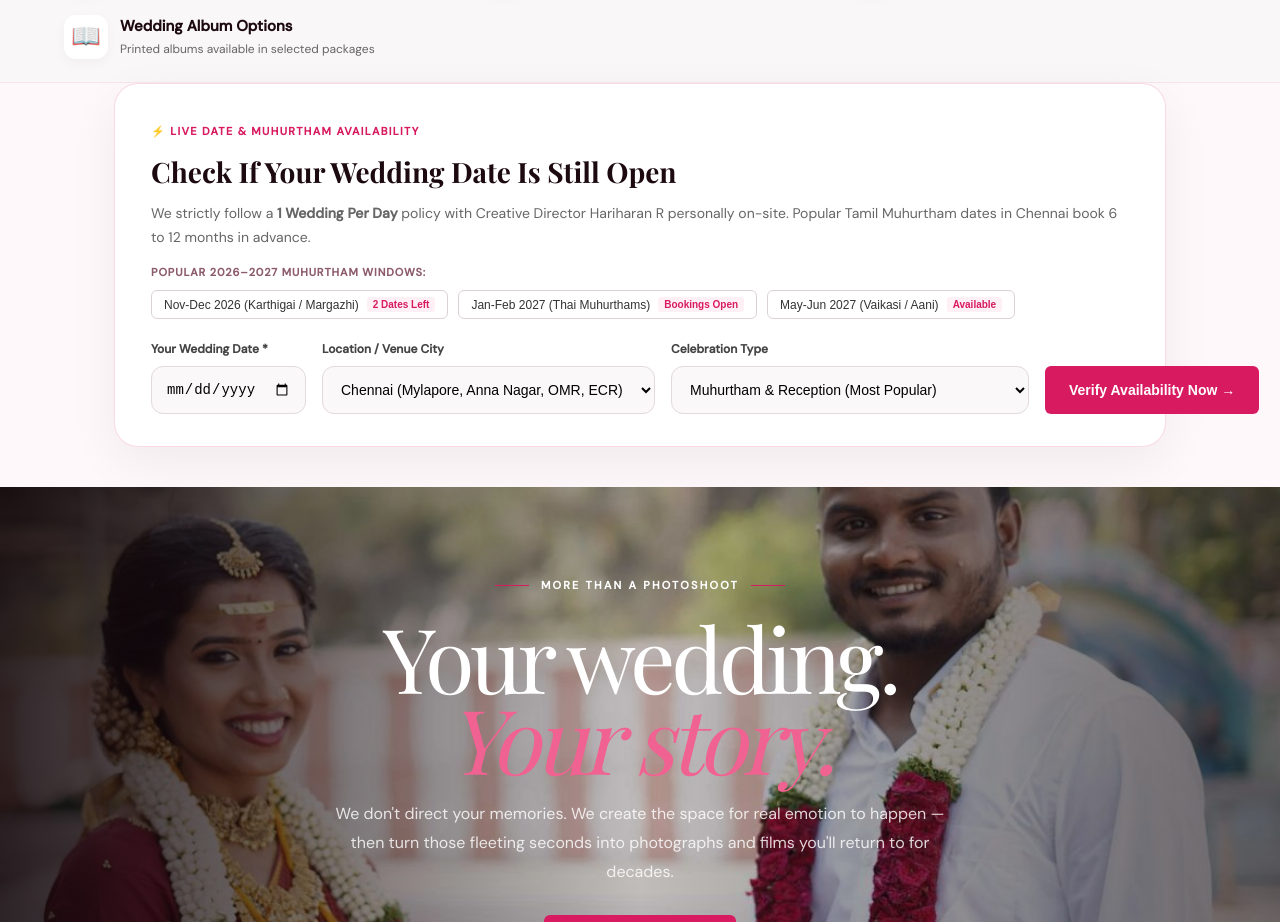
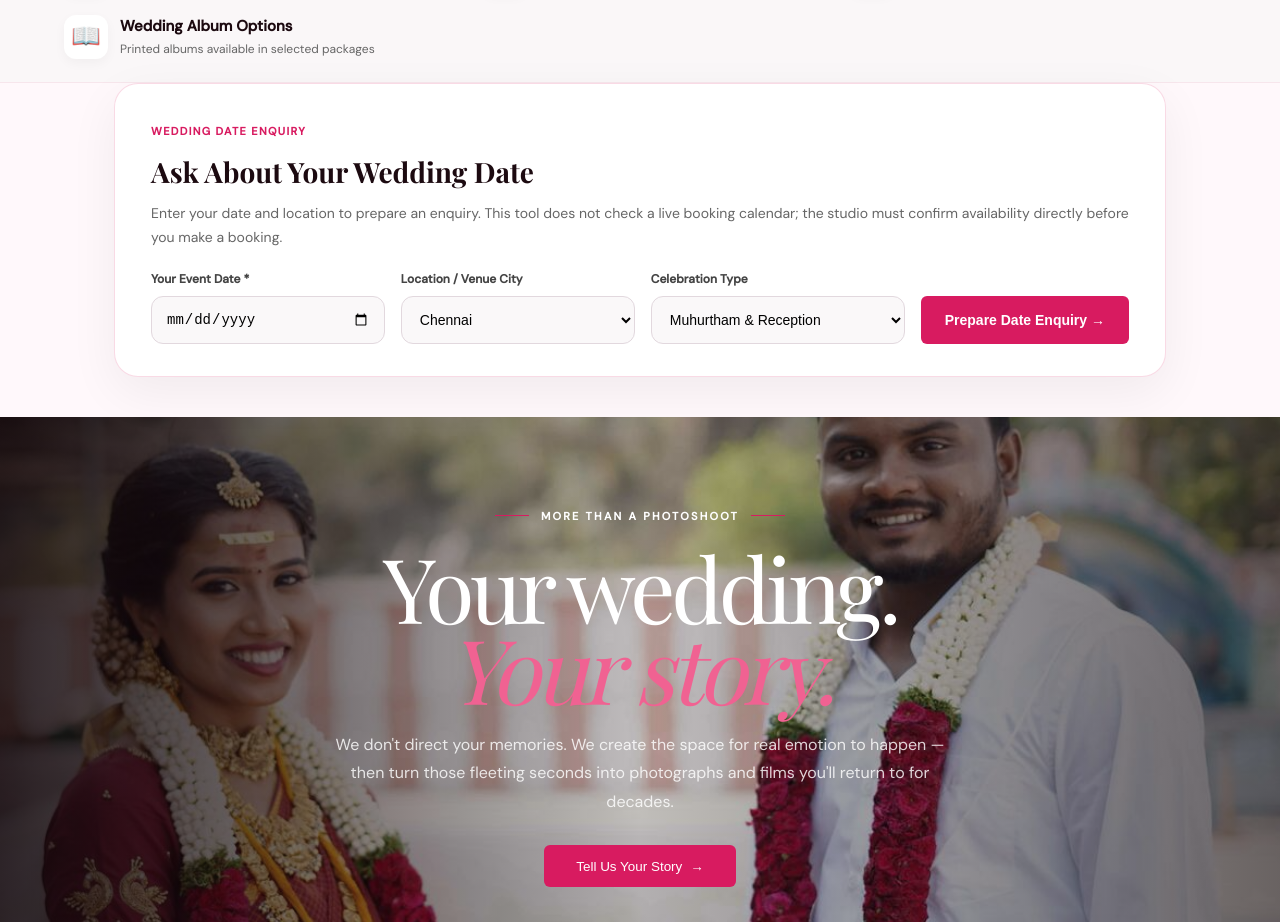
Before and after one commit to harishhs143hs-code/Image-Paradise-Photography, a React (Vite) app: page / in a window 1280 px wide. Shown: the part 1140-2062 px from the top of the page. Built offline with nearby package versions, Linux system fonts and the light colour scheme; a web font is replaced by a local one.

Commit message:
ux: make date checker an honest availability enquiry

```diff
--- a/src/components/DateCheckerWidget.tsx
+++ b/src/components/DateCheckerWidget.tsx
@@ -11,70 +11,44 @@ export const DateCheckerWidget: React.FC<DateCheckerWidgetProps> = ({ onCheckDat
   const [eventType, setEventType] = useState('Muhurtham & Reception');
   const [checked, setChecked] = useState(false);
 
-  const popularMuhurthams = [
-    { label: 'Nov-Dec 2026 (Karthigai / Margazhi)', val: '2026-11-20', status: '2 Dates Left' },
-    { label: 'Jan-Feb 2027 (Thai Muhurthams)', val: '2027-01-25', status: 'Bookings Open' },
-    { label: 'May-Jun 2027 (Vaikasi / Aani)', val: '2027-05-15', status: 'Available' }
-  ];
-
-  const handleSubmit = (e: React.FormEvent) => {
-    e.preventDefault();
+  const handleSubmit = (event: React.FormEvent) => {
+    event.preventDefault();
     if (!date) return;
+    onCheckDate(date, city, eventType);
     setChecked(true);
-    onCheckDate(date, city, eventType);
-  };
-
-  const selectAuspicious = (val: string) => {
-    setDate(val);
-    setChecked(true);
-    onCheckDate(val, city, eventType);
   };
 
   const whatsappText = encodeURIComponent(
-    `Vanakkam Image Paradise! Please verify availability for my wedding date.\nDate: ${date || 'Not decided yet'}\nLocation: ${city}\nCelebration: ${eventType}\nCreative Director: Hariharan R`
+    'Vanakkam Image Paradise Photography! Please confirm availability for my event.\n' +
+    'Date: ' + (date || 'Not decided yet') + '\n' +
+    'Location: ' + city + '\n' +
+    'Celebration: ' + eventType
   );
 
   return (
     <div className="date-checker-card">
       <div className="date-checker-header">
-        <div className="dc-badge">⚡ Live Date &amp; Muhurtham Availability</div>
-        <h3>Check If Your Wedding Date Is Still Open</h3>
+        <div className="dc-badge">Wedding Date Enquiry</div>
+        <h3>Ask About Your Wedding Date</h3>
         <p>
-          We strictly follow a <strong>1 Wedding Per Day</strong> policy with Creative Director Hariharan R personally on-site. Popular Tamil Muhurtham dates in Chennai book 6 to 12 months in advance.
+          Enter your date and location to prepare an enquiry. This tool does not check a live booking calendar;
+          the studio must confirm availability directly before you make a booking.
         </p>
-
-        {/* Quick Auspicious Months */}
-        <div className="dc-quick-muhurtham">
-          <span className="dc-qm-label">Popular 2026–2027 Muhurtham Windows:</span>
-          <div className="dc-qm-tags">
-            {popularMuhurthams.map((item, idx) => (
-              <button
-                key={idx}
-                type="button"
-                className="dc-qm-btn"
-                onClick={() => selectAuspicious(item.val)}
-              >
-                <span>{item.label}</span>
-                <span className="dc-qm-pill">{item.status}</span>
-              </button>
-            ))}
-          </div>
-        </div>
       </div>
 
       <form onSubmit={handleSubmit} className="date-checker-form">
         <div className="dc-field">
-          <label htmlFor="dc-date">Your Wedding Date *</label>
+          <label htmlFor="dc-date">Your Event Date *</label>
           <input
             id="dc-date"
             type="date"
             value={date}
-            onChange={(e) => {
-              setDate(e.target.value);
+            onChange={(event) => {
+              setDate(event.target.value);
               setChecked(false);
             }}
             required
-            aria-label="Wedding Date"
+            aria-label="Event date"
           />
         </div>
 
@@ -83,19 +57,19 @@ export const DateCheckerWidget: React.FC<DateCheckerWidgetProps> = ({ onCheckDat
           <select
             id="dc-city"
             value={city}
-            onChange={(e) => {
-              setCity(e.target.value);
+            onChange={(event) => {
+              setCity(event.target.value);
               setChecked(false);
             }}
           >
-            <option value="Chennai">Chennai (Mylapore, Anna Nagar, OMR, ECR)</option>
-            <option value="Veppampattu">Veppampattu (Local Studio Area)</option>
-            <option value="Tiruvallur">Tiruvallur District</option>
-            <option value="Avadi">Avadi / Poonamallee</option>
-            <option value="Ambattur">Ambattur / Mogappair</option>
-            <option value="Kanchipuram">Kanchipuram Temple Venues</option>
-            <option value="ECR / Beach Resort">ECR / Mahabalipuram Beach Resorts</option>
-            <option value="Destination Wedding">Other South India / Destination</option>
+            <option value="Chennai">Chennai</option>
+            <option value="Veppampattu">Veppampattu</option>
+            <option value="Tiruvallur">Tiruvallur</option>
+            <option value="Avadi">Avadi</option>
+            <option value="Ambattur">Ambattur</option>
+            <option value="Kanchipuram">Kanchipuram</option>
+            <option value="ECR / Mahabalipuram">ECR / Mahabalipuram</option>
+            <option value="Other Tamil Nadu location">Other Tamil Nadu location</option>
           </select>
         </div>
 
@@ -104,57 +78,51 @@ export const DateCheckerWidget: React.FC<DateCheckerWidgetProps> = ({ onCheckDat
           <select
             id="dc-event"
             value={eventType}
-            onChange={(e) => {
-              setEventType(e.target.value);
+            onChange={(event) => {
+              setEventType(event.target.value);
               setChecked(false);
             }}
           >
-            <option value="Muhurtham & Reception">Muhurtham &amp; Reception (Most Popular)</option>
-            <option value="Full 2-Day Tamil Wedding">Full 2-Day Tamil Wedding (Vratham to Reception)</option>
+            <option value="Muhurtham & Reception">Muhurtham &amp; Reception</option>
+            <option value="Full 2-Day Tamil Wedding">Full 2-Day Tamil Wedding</option>
             <option value="Reception Only">Reception Only</option>
-            <option value="Pre-Wedding Shoot">Pre-Wedding Shoot (ECR Beach / Resort)</option>
+            <option value="Pre-Wedding Shoot">Pre-Wedding Shoot</option>
             <option value="Engagement Ceremony">Engagement / Nischayathartham</option>
           </select>
         </div>
 
         <button type="submit" className="dc-submit-btn">
-          Verify Availability Now →
+          Prepare Date Enquiry →
         </button>
       </form>
 
       {checked && (
-        <div className="dc-result-box">
-          <div className="dc-result-icon">✨</div>
+        <div className="dc-result-box" role="status">
+          <div className="dc-result-icon">✓</div>
           <div className="dc-result-content">
-            <h4>Good news! Date {date} has tentative availability.</h4>
+            <h4>Your enquiry details are ready</h4>
             <p>
-              We are currently accepting inquiries for this date. Because we only cover <strong>1 celebration per day</strong>, dates are locked strictly upon deposit confirmation with Director Hariharan R.
+              The date has not been checked against a live calendar. Send the details to Image Paradise Photography
+              so the studio can confirm availability and discuss coverage.
             </p>
             <div className="dc-result-actions">
               <a
-                href={`https://wa.me/917708510143?text=${whatsappText}`}
+                href={'https://wa.me/917708510143?text=' + whatsappText}
                 target="_blank"
                 rel="noopener noreferrer"
                 className="dc-wa-btn"
               >
-                💬 Lock Date on WhatsApp (+91 7708510143)
+                💬 Ask About This Date on WhatsApp
               </a>
               {onOpenCallback && (
-                <button
-                  type="button"
-                  className="dc-callback-btn"
-                  onClick={onOpenCallback}
-                >
-                  📞 Request 10-Min Call
+                <button type="button" className="dc-callback-btn" onClick={onOpenCallback}>
+                  Request a Callback
                 </button>
               )}
               <button
                 type="button"
                 className="dc-form-btn"
-                onClick={() => {
-                  const contactEl = document.getElementById('contact');
-                  contactEl?.scrollIntoView({ behavior: 'smooth' });
-                }}
+                onClick={() => document.getElementById('contact')?.scrollIntoView({ behavior: 'smooth' })}
               >
                 Send Formal Enquiry ↓
               </button>
```
